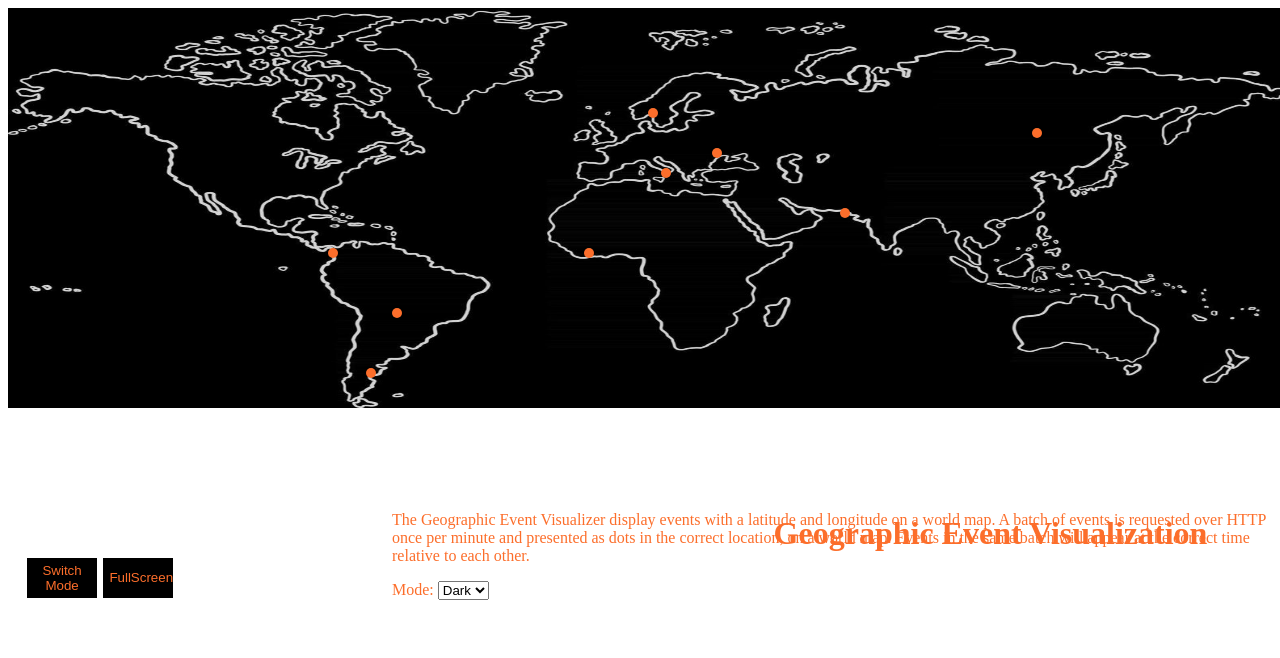
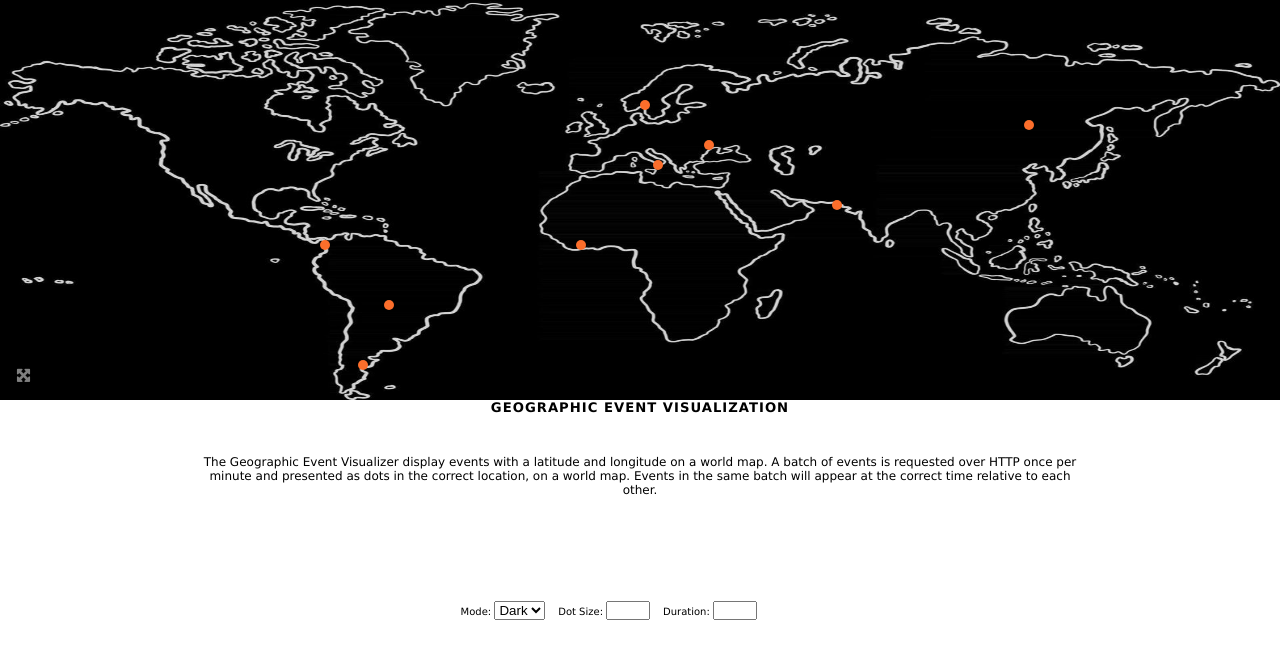
Before and after one commit to Telcred/blink, a plain HTML site: page index.html in a window 1280 px wide. Drawn offline with Linux system fonts and the light colour scheme.

Commit message:
Add input field i HTML and CSS

```diff
--- a/assets/css/style.css
+++ b/assets/css/style.css
@@ -1,10 +1,20 @@
-.logo {
-  width: 130px;
+@import url('https://fonts.googleapis.com/css2?family=Raleway:wght@100&display=swap');
+
+* {
+  margin: 0;
+  padding: 0;
+}
+
+body {
+  font-family: Verdana, sans-serif;
+  font-weight: 300;
+  color: #000000;
 }
 
 #map {
   background: url('../images/darkworldmap.png');
   background-repeat: no-repeat;
+
   /*background-attachment: fixed;*/
   background-size: 100% 100%;
   height: 50%;
@@ -13,44 +23,97 @@
   overflow: auto;
 }
 
-h1 {
-  bottom: 25%;
-}
-
-.eventinfo, h1 {
-  color: #fc6e2b;
-  position: absolute;
-  padding-left: 30%;
-  bottom: 25%;
-}
-
-
+/* Blinking dot on map */
 .square {
   background-color: #fc6e2b;
   width: 10px;
   height: 10px;
   border-radius: 25px;
+}
+
+/* FullScreen button */
+#fullscreen {
+  border: none;
+  position: absolute;
+  bottom: 52%;
+  left: 16px;
+  font-size: 15px;
+  color: gray;
+  background-color: black;
+}
+
+h2 {
+  font-size: 110%;
+  font-family: verdana, sans-serif;
+  text-transform: uppercase;
+  letter-spacing: 1px;
+  margin-bottom: 40px;
+  color: black;
+}
+
+/* Infomation discibing the project  */
+.eventinfo {
+  color: black;
+  font-size: 12px;
+  position: absolute;
+  padding-left: 15%;
+  padding-right: 15%;
+  bottom: 25%;
+  text-align: center;
+  top: 50%;
+  width: 70%;
+}
+
+/* For small screens size from 700px wide and down */
+@media screen and (max-width: 700px) {
+  .eventinfo {
+    color: black;
+    position: absolute;
+    padding-left: 20px;
+    padding-right: 20px;
+    bottom: 25%;
+    text-align: left;
+    top: 50%;
+    width: 90%;
+  }
+}
+
+.userInput {
+  color: black;
+  font-size: 12px;
+  position: absolute;
+  bottom: 20%;
+  padding-left: 11%;
+  margin: 20px;
+  text-align: center;
+  width: 70%;
+}
+
+/* For small screens size from 700px wide and down */
+@media screen and (max-width: 700px) {
+  .userInput {
+    color: black;
+    position: absolute;
+    padding-left: 0%;
+    font-size: 12px;
+    margin: 0px;
+    text-align: center;
+  }
+}
+
+
+.userInputElement {
+  display: inline;
+  padding: 0.3rem;
+  font-size: 10px;
 
 }
 
-#switch {
-  color: #fc6e2b;
-  background-color: black;
-  height: 40px;
-  width: 70px;
-  position: absolute;
-  right: 93%;
-  bottom: 2%;
-  border: none;
+/* For small screens size from 700px wide and down */
+@media screen and (max-width: 700px) {
+  .userInputElement {
+    display: block;
+    padding: 0.3rem;
+    font-size: 10px;
+  }
 }
-
-#fullscreen {
-  color: #fc6e2b;
-  background-color: black;
-  height: 40px;
-  width: 70px;
-  position: absolute;
-  right: 87%;
-  bottom: 2%;
-  border: none;
-}
--- a/assets/js/script.js
+++ b/assets/js/script.js
@@ -82,6 +82,17 @@ function switchbackground() {
 
 }
 
+document.getElementById("dotSize").addEventListener("keydown", function (event) {
+    if (event.key === "Enter") {
+        checkAnswer();
+    }
+})
+
+document.getElementById("duration").addEventListener("keydown", function (event) {
+    if (event.key === "Enter") {
+        checkAnswer();
+    }
+})
 
 let fullscreenbutton = document.getElementById("fullscreen")
 fullscreenbutton.addEventListener("click", openFullscreen);
@@ -101,7 +112,6 @@ function openFullscreen() {
     }
 }
 
-// FullScreen knapp
 // Riktig data
 // ReadME
 // Comments
--- a/index.html
+++ b/index.html
@@ -2,36 +2,55 @@
 <html lang="en">
 
 <head>
+
   <meta charset="UTF-8">
   <meta http-equiv="X-UA-Compatible" content="IE=edge">
   <meta name="viewport" content="width=, initial-scale=1.0">
+  <link rel="stylesheet" href="assets/css/style.css">
 
-  <link rel="stylesheet" href="assets/css/style.css">
   <title>Blink</title>
 </head>
 
 <body>
+
   <div id="map"></div>
+  <button id="fullscreen"><i class="fas fa-expand-arrows-alt"></i></button>
 
+
+  <!-- Project discription   -->
+  <section>
     <div class="eventinfo">
-  <h1>Geographic Event Visualization</h1>
+      <h2>Geographic Event Visualization</h2>
 
-  <p>The Geographic Event Visualizer display events with a latitude and longitude on a world map.
+      <p>
+        The Geographic Event Visualizer display events with a latitude and longitude on a world map.
         A batch of events is requested over HTTP once per minute and presented as
         dots in the correct location, on a world map.
         Events in the same batch will appear at the correct time relative to each other.</p>
-
-  <button id="switch">Switch Mode</button>
-
-  <button id="fullscreen">FullScreen</button>
-
+    </div>
+    <button >HEJ</button>
+    <form class="userInput">
+      <span class="userInputElement">
         <label for="mode">Mode:</label>
         <select name="mode" id="mode">
           <option value="dark">Dark</option>
           <option value="light">Light</option>
         </select>
+      </span>
+      <span class="userInputElement">
+        <label for="dotSize">Dot Size:</label>
+        <input id="dotSize" type="number" min="1" max="5">
+      </span>
+      <span class="userInputElement">
+        <label for="duration">Duration:</label>
+        <input id="duration" type="number" min="1" max="5">
+      </span>
+    </form>
+  </section>
+  <script src="assets/js/script.js"></script>
 
-  <script src="assets/js/script.js"></script>
+  <!-- font awesome script-->
+  <script src="https://kit.fontawesome.com/c471c78bf3.js" crossorigin="anonymous"></script>
 </body>
 
 </html>
```
Also changed, not shown: assets/images/logo_orange_on_transparent.png (deleted). Lines whose indentation alone changed are shown as unchanged.
